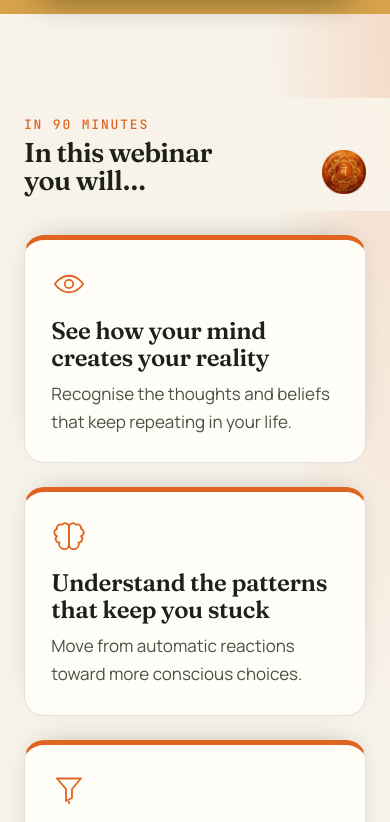
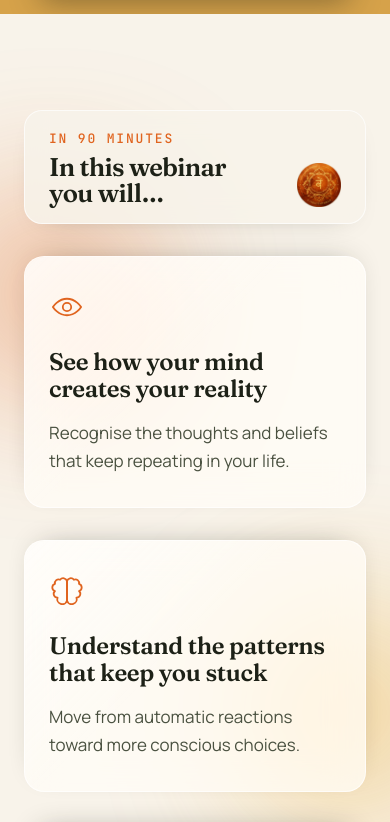
Before and after one commit to PeeyusH27/soulinmotion, a Next.js app: page / in a window 390 px wide. Shown: the part 2182-3004 px from the top of the page. Built offline with nearby package versions, Linux system fonts and the light colour scheme; no server answers.

Commit message:
fixed design

```diff
--- a/app/globals.css
+++ b/app/globals.css
@@ -492,6 +492,47 @@ html.has-motion .reveal.is-in .icon-line rect, html.has-motion .reveal.is-in .ic
 .sec-head-row { display: flex; align-items: flex-end; justify-content: space-between; gap: var(--s-3); }
 .sec-head-row img { width: clamp(64px, 7vw, 96px); flex: none; }
 
+/* glass cards over soft colour orbs, so the blur has something to catch (phones only) */
+.you-will { background: var(--paper); }
+.glass-orbs { display: none; position: absolute; inset: 0; overflow: hidden; pointer-events: none; }
+.glass-orbs i {
+  position: absolute;
+  width: 42vw; max-width: 560px; aspect-ratio: 1;
+  border-radius: 50%;
+  filter: blur(70px);
+  opacity: .55;
+  animation: orb 18s var(--ease) infinite alternate;
+}
+.glass-orbs i:nth-child(1) { left: -10%; top: 10%; background: var(--sacral); }
+.glass-orbs i:nth-child(2) { right: -8%; top: 30%; background: var(--solar); animation-delay: -6s; }
+.glass-orbs i:nth-child(3) { left: 30%; bottom: -20%; background: var(--clay); opacity: .35; animation-delay: -12s; }
+@keyframes orb { from { transform: translate3d(0, 0, 0) scale(1); } to { transform: translate3d(6%, -8%, 0) scale(1.12); } }
+.card--glass {
+  position: relative;
+  background: rgba(255, 253, 248, .42);
+  border: 1px solid rgba(255, 255, 255, .7);
+  box-shadow:
+    inset 0 1px 0 rgba(255, 255, 255, .8),
+    0 20px 50px -30px rgba(29, 33, 23, .35);
+  backdrop-filter: blur(18px) saturate(1.4);
+  -webkit-backdrop-filter: blur(18px) saturate(1.4);
+}
+.card--glass::before {
+  content: "";
+  position: absolute; inset: 0;
+  border-radius: inherit;
+  pointer-events: none;
+  background: linear-gradient(135deg, rgba(255, 255, 255, .5), rgba(255, 255, 255, 0) 45%);
+}
+.card--glass > * { position: relative; }
+.card--glass:hover { background: rgba(255, 253, 248, .58); box-shadow: inset 0 1px 0 rgba(255, 255, 255, .9), 0 28px 60px -30px rgba(29, 33, 23, .45); }
+.card--glass .d3 { color: var(--ink); }
+.card--glass .body { color: var(--ink-2); }
+.card--glass-cta { background: color-mix(in srgb, var(--sacral) 78%, transparent); border-color: rgba(255, 255, 255, .45); color: #fff; }
+.card--glass-cta:hover { background: color-mix(in srgb, var(--sacral) 88%, transparent); }
+.card--glass-cta .d3 { color: #fff; }
+.card--glass-cta .body { color: rgba(255, 255, 255, .88); }
+
 /* ============================================================
    §4 FLOW — ink, all seven discs
    ============================================================ */
@@ -713,7 +754,7 @@ html.has-motion .reveal.is-in { opacity: 1; transform: none; }
   html { scroll-behavior: auto; }
   .reveal, .reveal .headline .hw, .hl::after { opacity: 1; transform: none; transition: none; }
   .reveal .icon-line * { stroke-dashoffset: 0 !important; }
-  .hero-float, .hero-ball, .hero-cast, .hero-gloss::before, .disc-figure img, .badge--live::before { animation: none; }
+  .hero-float, .hero-ball, .hero-cast, .hero-gloss::before, .glass-orbs i, .disc-figure img, .badge--live::before { animation: none; }
   .btn::after { display: none; }
 }
 
@@ -765,10 +806,11 @@ html.has-motion .reveal.is-in { opacity: 1; transform: none; }
   .sticky-bar { display: flex; }
   body { padding-bottom: 72px; }
 
-  /* the conversations become a swipe rail instead of one very long column */
+  /* the conversations become a simple swipe rail instead of one very long column */
   .wall {
     columns: auto;
     display: flex;
+    align-items: flex-start;
     gap: var(--s-2);
     overflow-x: auto;
     scroll-snap-type: x mandatory;
@@ -791,33 +833,43 @@ html.has-motion .reveal.is-in { opacity: 1; transform: none; }
 
   /* the promise cards pile up as you scroll: each one sticks a little lower
      than the last, so the stack is visible while the next slides in */
-  .stack { gap: var(--s-3); padding-bottom: var(--s-3); }
+  .you-will { padding-block: var(--s-7) var(--s-7); }
+  .you-will .glass-orbs { display: block; }
+  .stack { gap: var(--s-4); padding-bottom: var(--s-4); }
   /* the heading pins under the header and the cards stack beneath it */
   .stack-head {
     position: sticky;
-    top: var(--header-h);
+    top: calc(var(--header-h) + var(--s-2));
     z-index: 2;
     flex-direction: row;
     align-items: center;
     justify-content: flex-start;
+    gap: var(--s-2);
     text-align: left;
-    margin-inline: calc(var(--gutter) * -1);
-    padding: var(--s-2) var(--gutter);
-    background: color-mix(in srgb, var(--paper) 92%, transparent);
-    backdrop-filter: blur(10px);
-    -webkit-backdrop-filter: blur(10px);
+    margin: 0;
+    padding: var(--s-2) var(--s-3);
+    border-radius: 18px;
+    border: 1px solid rgba(255, 255, 255, .7);
+    background: color-mix(in srgb, var(--paper) 88%, transparent);
+    backdrop-filter: blur(12px);
+    -webkit-backdrop-filter: blur(12px);
+    box-shadow: 0 10px 30px -22px rgba(29, 33, 23, .4);
   }
   .stack-head .sec-head { gap: 4px; justify-items: start; }
-  .stack-head .d2 { font-size: 1.7rem; }
+  .stack-head .d2 { font-size: 1.6rem; }
   .stack-head img { width: 44px; }
-  .stack-head + .stack { margin-top: var(--s-3); }
+  .stack-head + .stack { margin-top: var(--s-4); }
   .stack > .card {
     position: sticky;
-    top: calc(var(--header-h) + var(--stack-head, 132px) + var(--i, 0) * 14px);
-    min-height: 220px;
+    top: calc(var(--header-h) + var(--s-2) + var(--stack-head, 96px) + var(--s-2) + var(--i, 0) * 14px);
+    min-height: 240px;
+    padding: var(--s-4) var(--s-3);
+    gap: var(--s-2);
     box-shadow: 0 -8px 30px -18px rgba(29, 33, 23, .45);
   }
   .stack > .card:hover { transform: none; }
+  .stack > .card--glass { background: rgba(255, 253, 248, .78); }
+  .stack > .card--glass-cta { background: color-mix(in srgb, var(--sacral) 92%, transparent); }
   .brand img { width: 34px; height: 34px; }
   .brand-name { font-size: 1rem; }
   .grid--3 { grid-template-columns: 1fr; }
--- a/components/sections/Testimonials.tsx
+++ b/components/sections/Testimonials.tsx
@@ -83,6 +83,7 @@ const CHATS: { who: string; sub: string; note: string; msgs: Msg[] }[] = [
 
 const initials = (name: string) => name.charAt(0);
 
+
 export default function Testimonials() {
   return (
     <section
@@ -117,7 +118,7 @@ export default function Testimonials() {
             </figcaption>
           </figure>
 
-          {CHATS.map((chat) => (
+          {CHATS.map((chat, i) => (
             <article className="chat reveal" key={chat.who}>
               <div className="chat-bar">
                 <span className="chat-ava">{initials(chat.who)}</span>
--- a/components/sections/YouWill.tsx
+++ b/components/sections/YouWill.tsx
@@ -18,10 +18,11 @@ const SACRAL = CHAKRAS[1];
 export default function YouWill() {
   return (
     <section
-      className="sec tint"
+      className="sec you-will"
       id="you-will"
       style={{ '--tint': 'var(--sacral)', '--tint-x': '100%', '--tint-y': '0%' } as React.CSSProperties}
     >
+      <span className="glass-orbs" aria-hidden="true"><i /><i /><i /></span>
       <div className="wrap">
         <StackMeasure />
         <div className="sec-head-row stack-head reveal">
@@ -36,7 +37,7 @@ export default function YouWill() {
         <div className="grid grid--3 stack">
           {ITEMS.map(({ Icon, title, text }, i) => (
             <div
-              className="card card--tint reveal"
+              className="card card--glass reveal"
               data-delay={(i % 3) + 1}
               style={{ '--i': i } as React.CSSProperties}
               key={title}
@@ -46,7 +47,7 @@ export default function YouWill() {
               <p className="body">{text}</p>
             </div>
           ))}
-          <div className="card card--solid reveal" data-delay="3" style={{ '--i': 5 } as React.CSSProperties}>
+          <div className="card card--glass card--glass-cta reveal" data-delay="3" style={{ '--i': 5 } as React.CSSProperties}>
             <h3 className="d3">Ready to see it for yourself?</h3>
             <p className="body">Seats are limited so the session stays intimate.</p>
             <div style={{ marginTop: 'var(--s-2)' }}>
```
